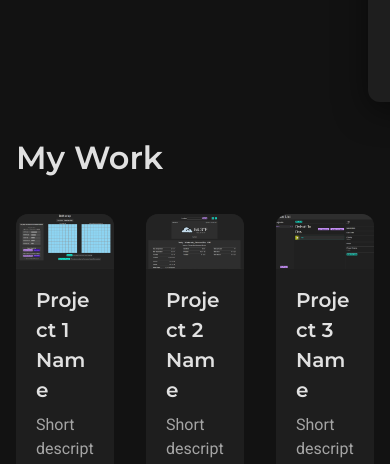
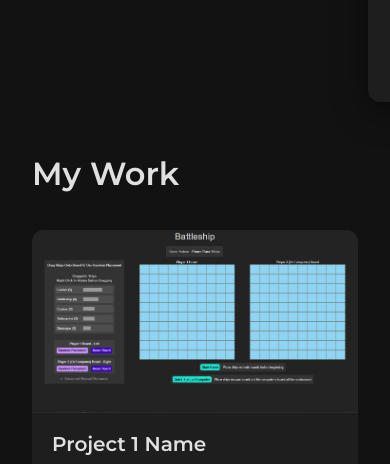
Before and after one commit to rlechuong/homepage, a website built with webpack: page src/template.html in a window 390 px wide. Shown: the part 650-1114 px from the top of the page. Built offline with nearby package versions, Linux system fonts and the light colour scheme.

Commit message:
Add responsive styling to projects section

```diff
--- a/src/styles.css
+++ b/src/styles.css
@@ -358,3 +358,35 @@ img {
   object-fit: cover;
   flex-shrink: 0;
 }
+
+/* ========================================
+   TABLET STYLING
+   ======================================== */
+
+@media (max-width: 768px) {
+  /* Projects Section */
+  .projects {
+    padding: 2rem;
+  }
+
+  .project-grid {
+    grid-template-columns: repeat(2, 1fr);
+    gap: 1.5rem;
+  }
+}
+
+/* Footer Section */
+
+/* ========================================
+   MOBILE STYLING
+   ======================================== */
+
+@media (max-width: 480px) {
+  /* Projects Section */
+  .project-grid {
+    grid-template-columns: 1fr;
+    gap: 2rem;
+  }
+}
+
+/* Footer Section */
```
